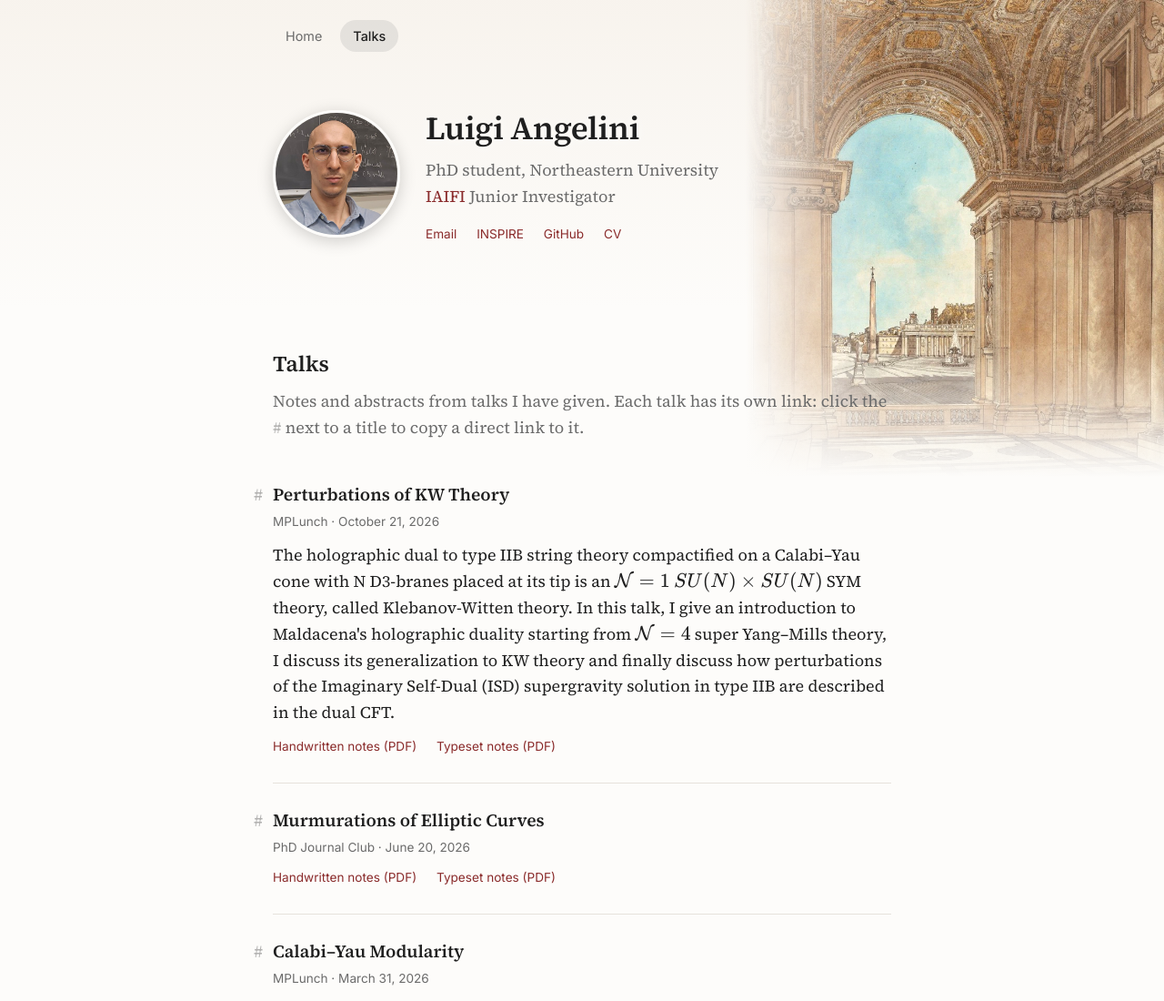
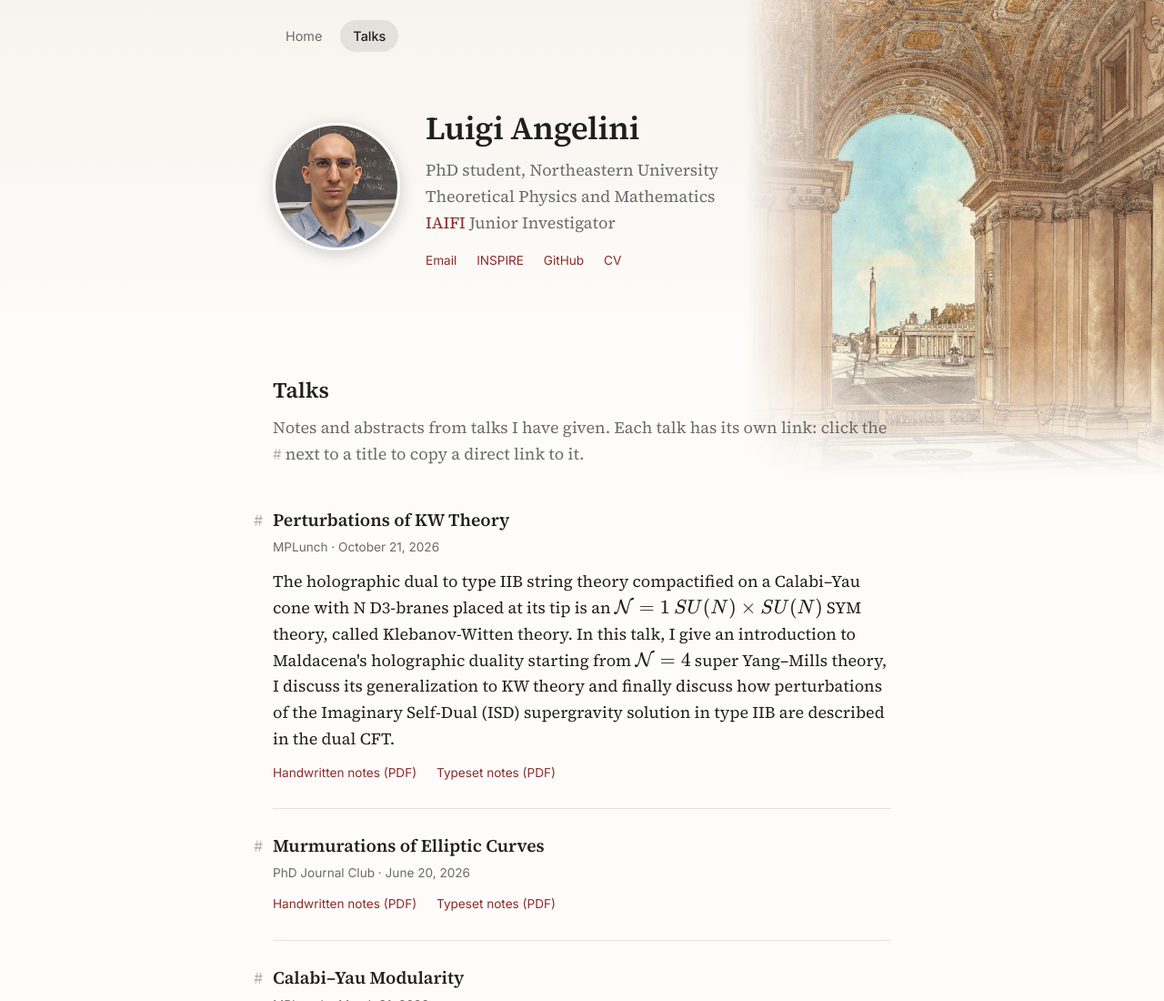
Before and after one commit to LuigiAngelini/LuigiAngelini.github.io, a plain HTML site: page talks.html in a window 1280 px wide. Shown: the top 1100 px of the page at 91% size. Drawn offline with nearby package versions, Linux system fonts and the light colour scheme.

Commit message:
Add Theoretical Physics and Mathematics to the affiliation
Co-Authored-By: Claude Opus 5.5 <noreply@anthropic.com>

```diff
--- a/style.css
+++ b/style.css
@@ -201,7 +201,7 @@ main, footer { position: relative; z-index: 1; }
   padding-top: 96px;
   padding-bottom: 72px;
 }
-.hero h1 { text-shadow: 0 1px 12px var(--bg); }
+.hero h1, .hero .affiliation { text-shadow: 0 1px 12px var(--bg); }
 .portrait {
   border: 3px solid var(--bg);
   box-shadow: 0 4px 18px rgba(0, 0, 0, 0.18);
--- a/talks.html
+++ b/talks.html
@@ -8,7 +8,7 @@
   <link rel="preconnect" href="https://fonts.googleapis.com">
   <link rel="preconnect" href="https://fonts.gstatic.com" crossorigin>
   <link href="https://fonts.googleapis.com/css2?family=Source+Serif+4:ital,opsz,wght@0,8..60,400;0,8..60,600;1,8..60,400&family=Inter:wght@400;500&display=swap" rel="stylesheet">
-  <link rel="stylesheet" href="style.css?v=2026-11-14f">
+  <link rel="stylesheet" href="style.css?v=2026-11-14g">
   <!-- LaTeX in titles and abstracts (KaTeX) -->
   <link rel="stylesheet" href="https://cdn.jsdelivr.net/npm/katex@0.16.11/dist/katex.min.css" integrity="sha384-nB0miv6/jRmo5UMMR1wu3Gz6NLsoTkbqJghGIsx//Rlm+ZU03BU6SQNC66uf4l5+" crossorigin="anonymous">
   <script defer src="https://cdn.jsdelivr.net/npm/katex@0.16.11/dist/katex.min.js" integrity="sha384-7zkQWkzuo3B5mTepMUcHkMB5jZaolc2xDwL6VFqjFALcbeS9Ggm/Yr2r3Dy4lfFg" crossorigin="anonymous"></script>
@@ -34,7 +34,7 @@
     <img class="portrait" src="photo.jpg" alt="Photo of Luigi Angelini" width="140" height="140">
     <div class="header-text">
       <h1>Luigi Angelini</h1>
-      <p class="affiliation">PhD student, Northeastern University<br><a href="https://iaifi.org" title="NSF AI Institute for Artificial Intelligence and Fundamental Interactions">IAIFI</a> Junior Investigator</p>
+      <p class="affiliation">PhD student, Northeastern University<br>Theoretical Physics and Mathematics<br><a href="https://iaifi.org" title="NSF AI Institute for Artificial Intelligence and Fundamental Interactions">IAIFI</a> Junior Investigator</p>
       <nav class="links">
         <a href="mailto:angelini.l@northeastern.edu">Email</a>
         <a href="https://inspirehep.net/authors/2682199">INSPIRE</a>
```
Also changed, not shown: index.html (+2 -2 lines).
